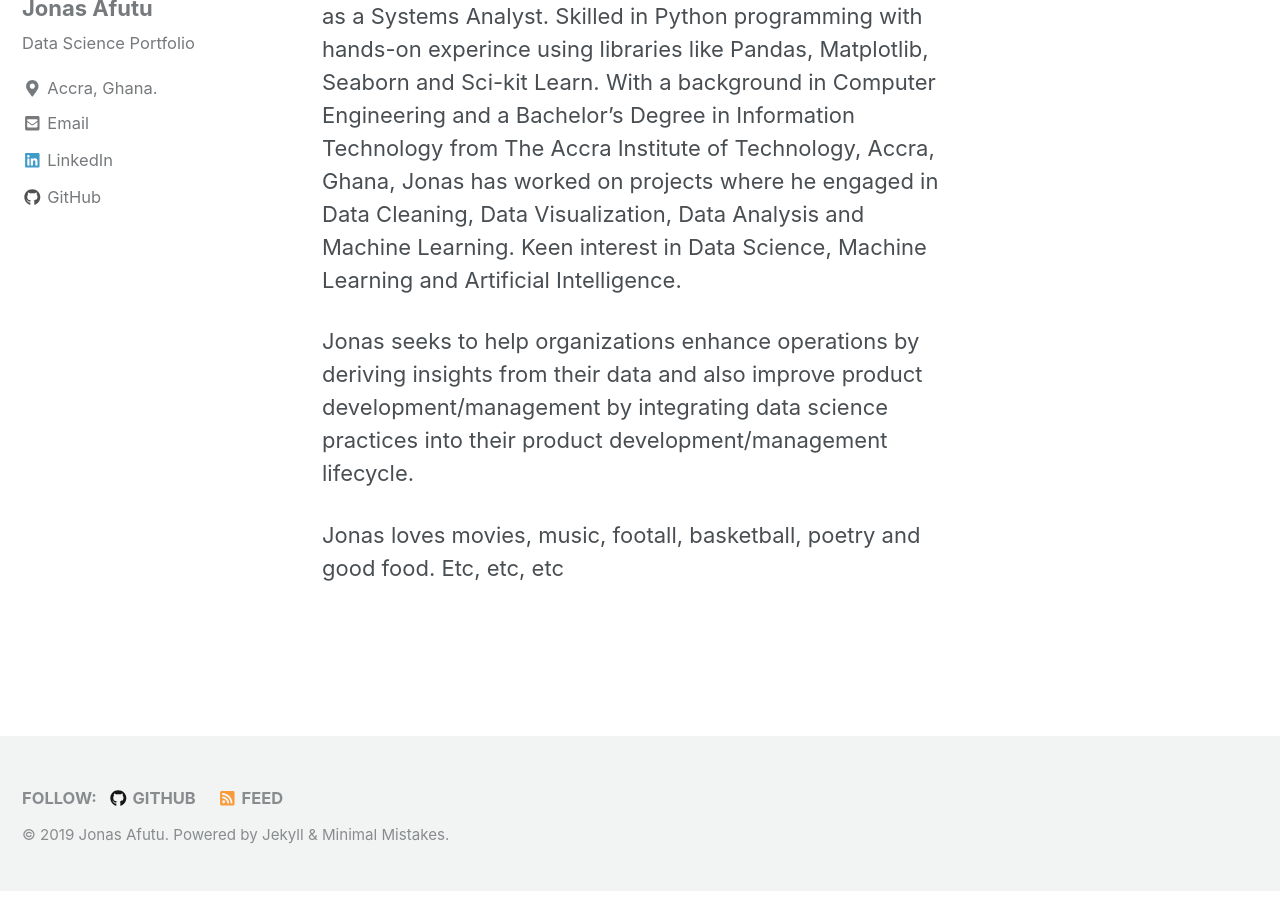
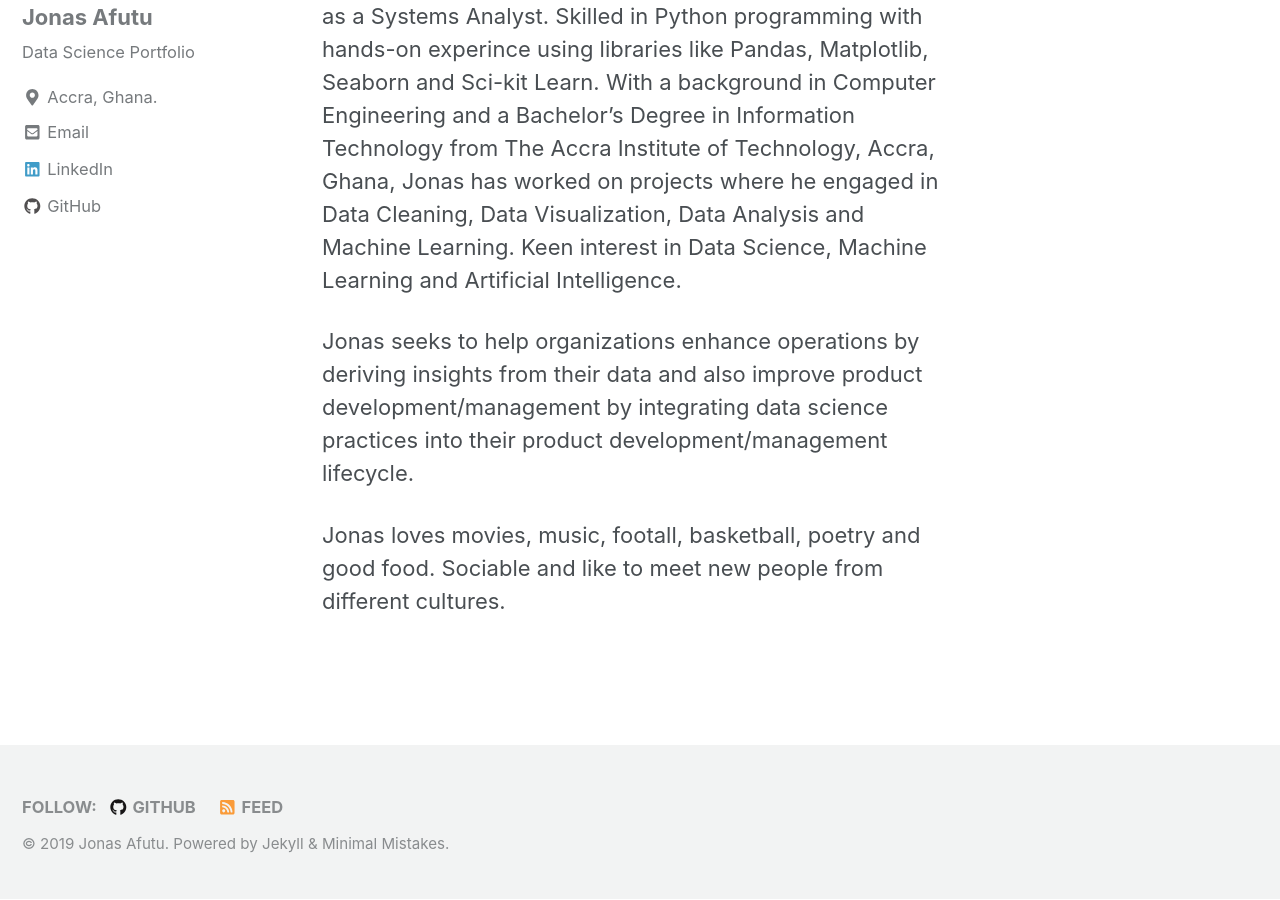
Before and after one commit to Jonasafutu/Jonasafutu.github.io, a Jekyll site: the page built from _pages/about.md, in a window 1280 px wide and 900 px high, scrolled down 735 px. Built offline with Jekyll 4.4.1, drawn with Linux system fonts in a browser that asks for light colours; nearby versions of some CDN libraries.

Commit message:
Update about.md

```diff
--- a/_pages/about.md
+++ b/_pages/about.md
@@ -9,5 +9,4 @@
 
 Jonas seeks to help organizations enhance operations by deriving insights from their data and also improve product development/management by integrating data science practices into their product development/management lifecycle.
 
-Jonas loves movies, music, footall, basketball, poetry and good food.
-Etc, etc, etc
+Jonas loves movies, music, footall, basketball, poetry and good food. Sociable and like to meet new people from different cultures.
```
